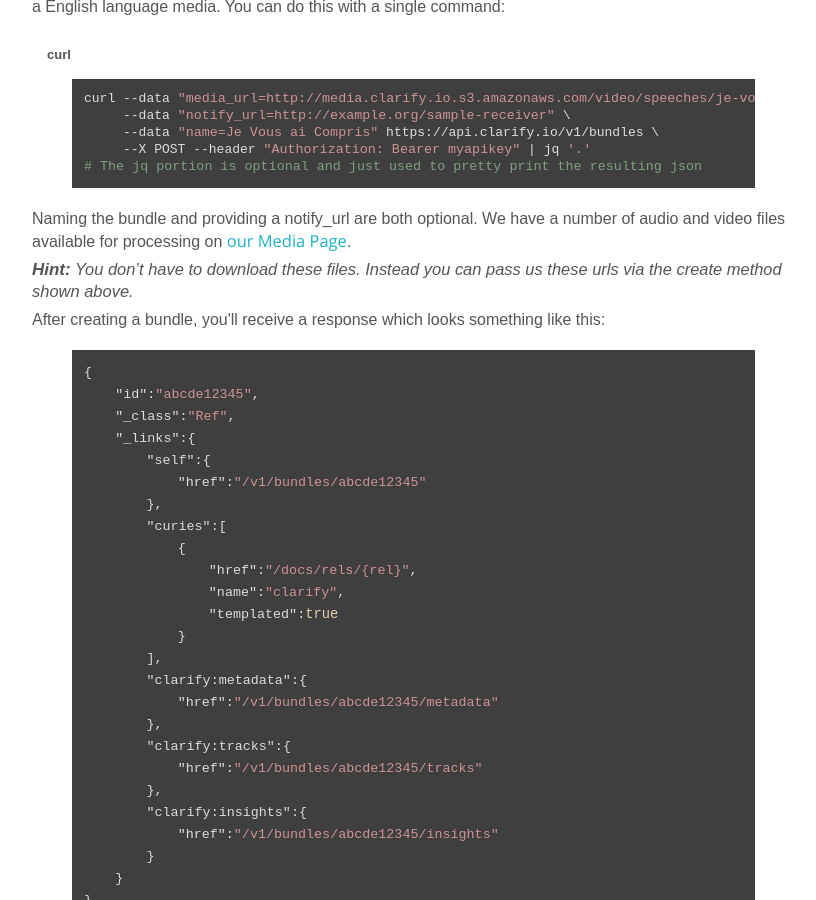
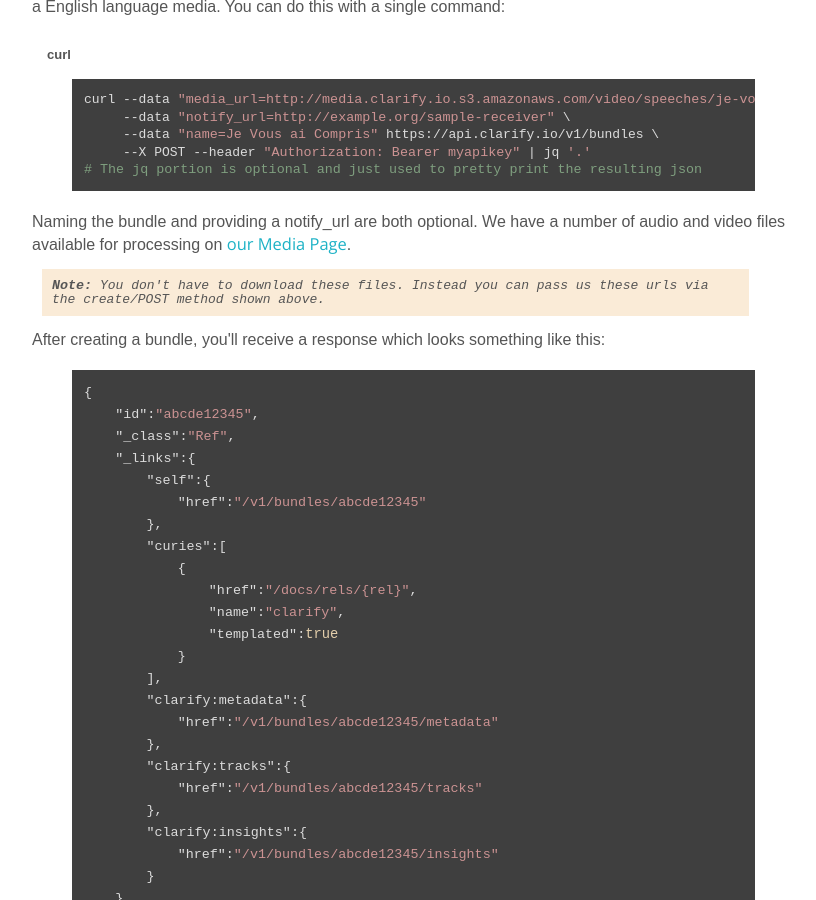
Before and after one commit to xclarifyio/clarify.github.io, a Jekyll site: the page built from _quickstarts/multi-language-support.html, in a window 1280 px wide and 900 px high, scrolled down 659 px. Shown: the whole window, without its empty margins (103-919 px from the left). Built offline with Jekyll 4.4.1, drawn with Linux system fonts in a browser that asks for light colours; nearby versions of some CDN libraries; some web fonts are replaced.

Commit message:
collapsing all the duplicated pieces and cleaning up notes

```diff
--- a/_includes/sections/media-playing.html
+++ b/_includes/sections/media-playing.html
@@ -1,23 +1,26 @@
-<a name="playing"></a>
+{% assign tabs="media-playing" %}
+
+<a name="{{ tabs }}"></a>
 
 <h3>Putting it All Together</h3>
+
 <p>From here, we can visualize our search results with our included <a href="https://github.com/Clarify/clarify-audio-player" onclick="_gaq.push(['_trackEvent', 'outbound-article', 'https://github.com/Clarify/clarify-audio-player', 'audio player']);" >audio player</a>. The player should work with minimal additional configuration, but the bulk of the logic is already above in the results.</p>
 
-<div id="player-tabs">
-    <ul class="resp-tabs-list player-tabs">
+<div id="{{ tabs }}">
+    <ul class="resp-tabs-list {{ tabs }}">
         <li>PHP</li>
         <li>Python</li>
     </ul>
-    <div class="resp-tabs-container player-tabs">
-        <div>{% include /source/php/media-playing.md %}</div>
-        <div>{% include /source/python/media-playing.md %}</div>
+    <div class="resp-tabs-container {{ tabs }}">
+        <div>{% include /source/php/{{ tabs }}.md %}</div>
+        <div>{% include /source/python/{{ tabs }}.md %}</div>
     </div>
 </div>
 
 <script>
     $(document).ready(function() {
-        $('#player-tabs').easyResponsiveTabs({
-            tabidentify: 'player-tabs'
+        $('#{{ tabs }}').easyResponsiveTabs({
+            tabidentify: '{{ tabs }}'
         });
     });
 </script>
--- a/_includes/sections/multi-language-classification.html
+++ b/_includes/sections/multi-language-classification.html
@@ -1,10 +1,12 @@
-<a name="language-classification"></a>
+{% assign tabs="insight-links" %}
+
+<a name="{{ tabs }}"></a>
 
 <h3>Getting your Language Information</h3>
 
-<p>Our language detection is automatic and gets requested like other Insights such as <a href="/quickstarts/insight-keyword.html">Keywords</a>. This can be accomplished with a single API call:</p>
+<p>Our language detection is automatic and gets requested like other Insights such as <a href="/quickstarts/insights-keywords.html">Keywords</a>. This can be accomplished with a single API call:</p>
 
-{% include /sections/insight-links.html %}
+{% include /structural/tabs.html %}
 
 <p>That will return with the list of available insights, including Classification:</p>
 
--- a/_includes/sections/multi-language-loading.html
+++ b/_includes/sections/multi-language-loading.html
@@ -1,30 +1,19 @@
-<a name="multi-language-loading"></a>
+{% assign tabs="multi-language-loading" %}
+
+<a name="{{ tabs }}"></a>
 
 <h3>Loading Audio by Language</h3>
 
 <p>Our system automatically detects the language of your media file so this process is no different than adding a English language media. You can do this with a single command:</p>
 
-<div id="language-tabs">
-    <ul class="resp-tabs-list language-tabs">
-        <li>curl</li>
-    </ul>
-    <div class="resp-tabs-container language-tabs">
-        {% include /source/curl/multi-language-loading.md %}
-    </div>
-</div>
+{% include /structural/tabs.html %}
 
 <p>Naming the bundle and providing a notify_url are both optional. We have a number of audio and video files available for processing on <a href="http://clarify.io/media">our Media Page</a>.</p>
-<p><em><strong>Hint:</strong> You don&#8217;t have to download these files. Instead you can pass us these urls via the create method shown above.</em></p>
+
+<div class="notice">
+    <strong>Note:</strong> You don't have to download these files. Instead you can pass us these urls via the create/POST method shown above.
+</div>
 
 <p>After creating a bundle, you'll receive a response which looks something like this:</p>
 
 {% include /source/json/bundle_callback.md %}
-
-<script>
-    $(document).ready(function() {
-        $('#language-tabs').easyResponsiveTabs({
-            tabidentify: 'language-tabs'
-        });
-
-    });
-</script>
--- a/_includes/sections/multi-language-searching.html
+++ b/_includes/sections/multi-language-searching.html
@@ -1,22 +1,9 @@
-<a name="multi-language-searching"></a>
+{% assign tabs="multi-language-searching" %}
+
+<a name="{{ tabs }}"></a>
 
 <h3>Searching Media by Language</h3>
 
 <p>To search, you use the same object you created before and can search using your keywords. The only change is that you have to specify the language of the term you&#8217;re seeking. This is done with a single command:</p>
 
-<div id="language-search-tabs">
-    <ul class="resp-tabs-list language-search-tabs">
-        <li>curl</li>
-    </ul>
-    <div class="resp-tabs-container language-search-tabs">
-        {% include /source/curl/multi-language-searching.md %}
-    </div>
-</div>
-
-<script>
-    $(document).ready(function() {
-        $('#language-search-tabs').easyResponsiveTabs({
-            tabidentify: 'language-search-tabs'
-        });
-    });
-</script>
+{% include /structural/tabs.html %}
```
Also changed, not shown: _includes/sections/media-searching.html (+13 -23 lines).
